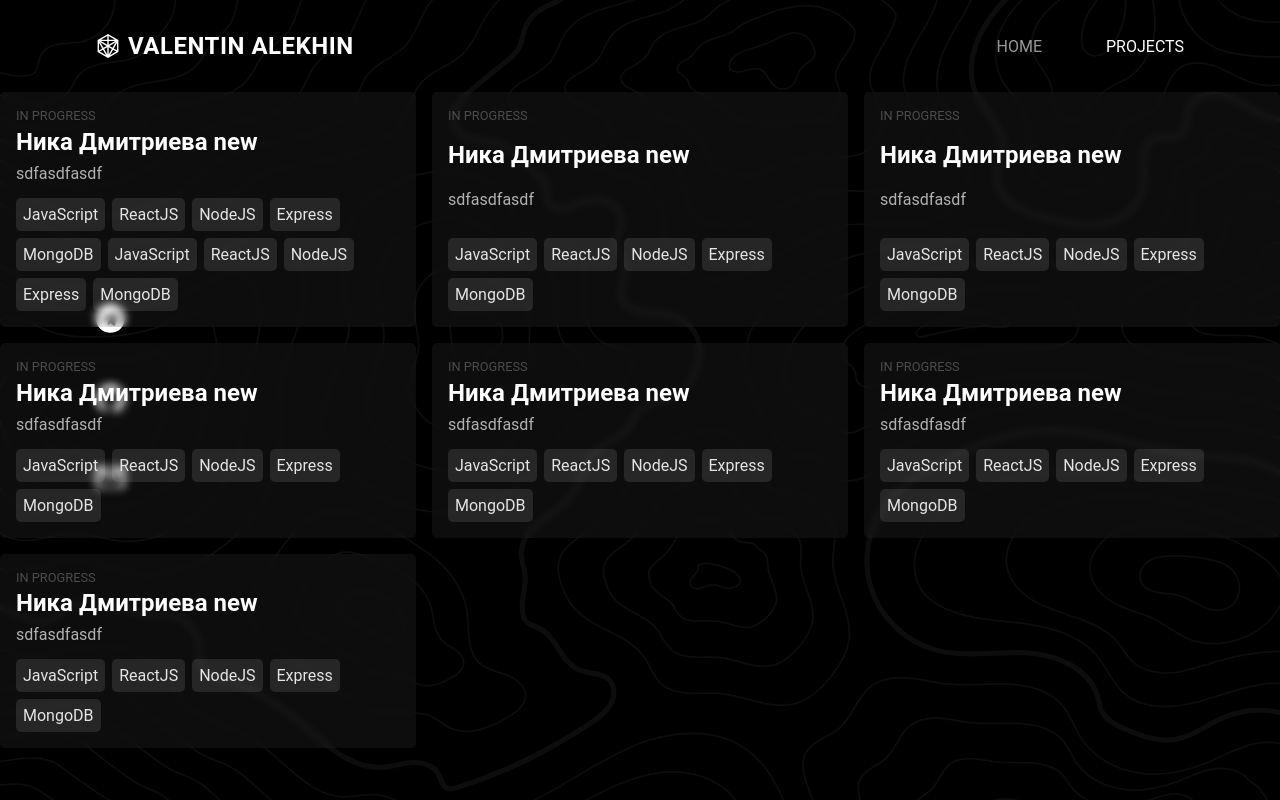
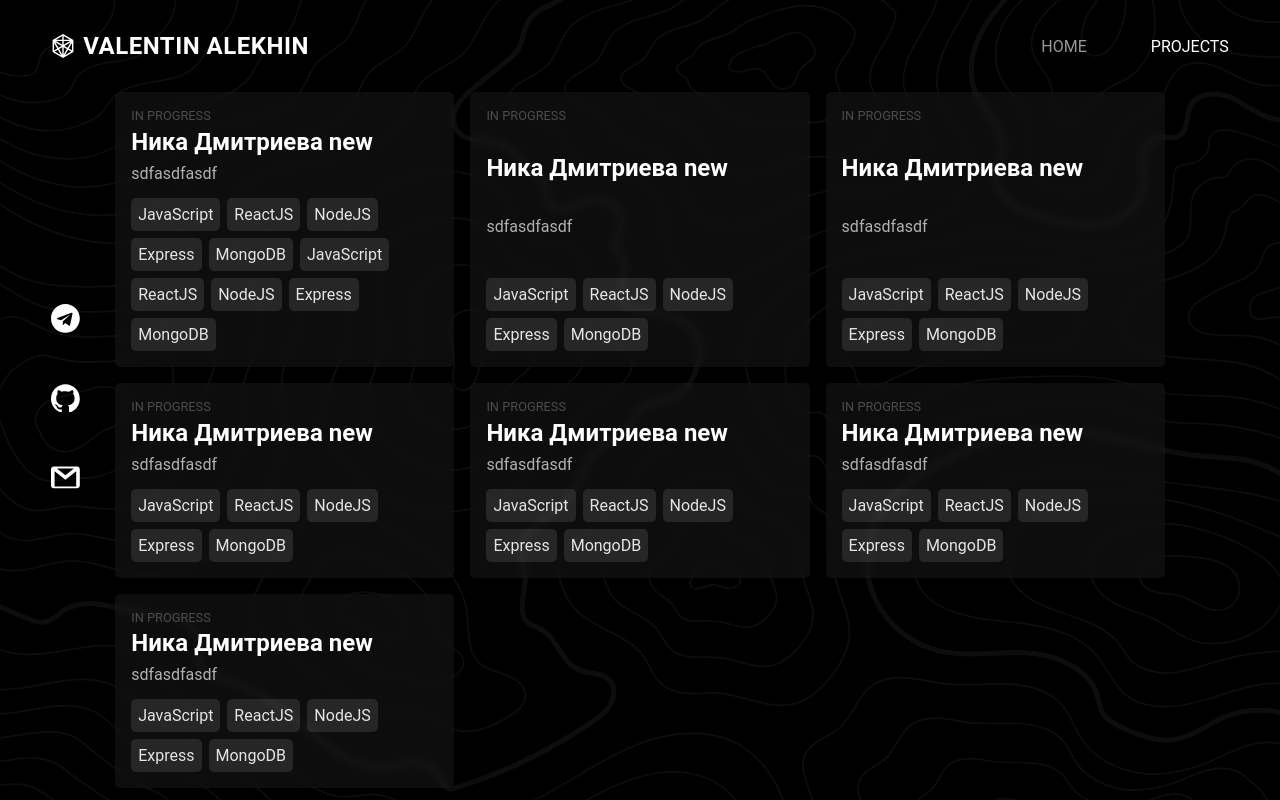
Before and after one commit to ValentinAlekhin/react-portfolio, a React (Create React App) app: page /projects in a window 1280 px wide. Built offline with nearby package versions, Linux system fonts and the light colour scheme.

Commit message:
Fix styles

```diff
--- a/src/pages/Projects/Projects.jsx
+++ b/src/pages/Projects/Projects.jsx
@@ -12,6 +12,7 @@ const Projects = () => {
   const projects = useContext(ProjectsContext)
 
   return (
+    <div className="contentContainer">
       <Wrapper theme={theme}>
         {projects.map((el, i) => (
           <ProjectCard
@@ -24,6 +25,7 @@ const Projects = () => {
           />
         ))}
       </Wrapper>
+    </div>
   )
 }
 
--- a/src/pages/Projects/styled.js
+++ b/src/pages/Projects/styled.js
@@ -9,11 +9,15 @@ export const Wrapper = styled.div`
   grid-gap: 1rem;
   margin-top: 2rem;
 
-  ${respondTo.xs`
+  ${respondTo.sm`
     grid-template-columns: repeat(2, minmax(200px, 1fr));
   `}
 
-  ${respondTo.xs`
+  ${respondTo.lg`
     grid-template-columns: repeat(3, minmax(200px, 1fr));
   `}
+
+  ${respondTo.xl`
+    grid-template-columns: repeat(4, minmax(200px, 1fr));
+  `}
 `
--- a/src/style/_variables.js
+++ b/src/style/_variables.js
@@ -7,9 +7,21 @@ export const breakpoints = {
 }
 
 export const mainContainerWidthInPercentage = {
-  xs: 98,
-  sm: 95,
-  md: 90,
-  lg: 85,
-  xl: 80,
+  xs: 95,
+  sm: 93,
+  md: 92,
+  lg: 92,
+  xl: 92,
 }
+
+export const contentContainerWidthInPercentage = Object.entries(
+  mainContainerWidthInPercentage
+).reduce((acc, [key, value], i) => {
+  if (i === 0) {
+    acc[key] = value
+    return acc
+  }
+
+  acc[key] = value - 10
+  return acc
+}, {})
--- a/src/style/globalStyle.js
+++ b/src/style/globalStyle.js
@@ -1,6 +1,9 @@
 import { createGlobalStyle } from 'styled-components'
 
-import { mainContainerWidthInPercentage as mainContainerWidth } from './_variables'
+import {
+  mainContainerWidthInPercentage as mainContainerWidth,
+  contentContainerWidthInPercentage as contentContainerWidth,
+} from './_variables'
 import { respondTo } from './_respondTo'
 
 const GlobalStyle = createGlobalStyle`
@@ -35,10 +38,14 @@ const GlobalStyle = createGlobalStyle`
     }
   }
 
-  .mainContainer {
+  .mainContainer, .contentContainer {
     width: ${mainContainerWidth.xs}%;
     margin: 0 auto;
 
+
+  }
+
+  .mainContainer {
     ${respondTo.sm`
       width: ${mainContainerWidth.sm}%;
     `}
@@ -55,6 +62,24 @@ const GlobalStyle = createGlobalStyle`
       width: ${mainContainerWidth.xl}%;
     `}
   }
+
+  .contentContainer {
+    ${respondTo.sm`
+      width: ${contentContainerWidth.sm}%;
+    `}
+
+    ${respondTo.md`
+      width: ${contentContainerWidth.md}%;
+    `}
+
+    ${respondTo.lg`
+      width: ${contentContainerWidth.lg}%;
+    `}
+
+    ${respondTo.xl`
+      width: ${contentContainerWidth.xl}%;
+    `}
+  }
 `
 
 export default GlobalStyle
```
Lines whose indentation alone changed are shown as unchanged.
